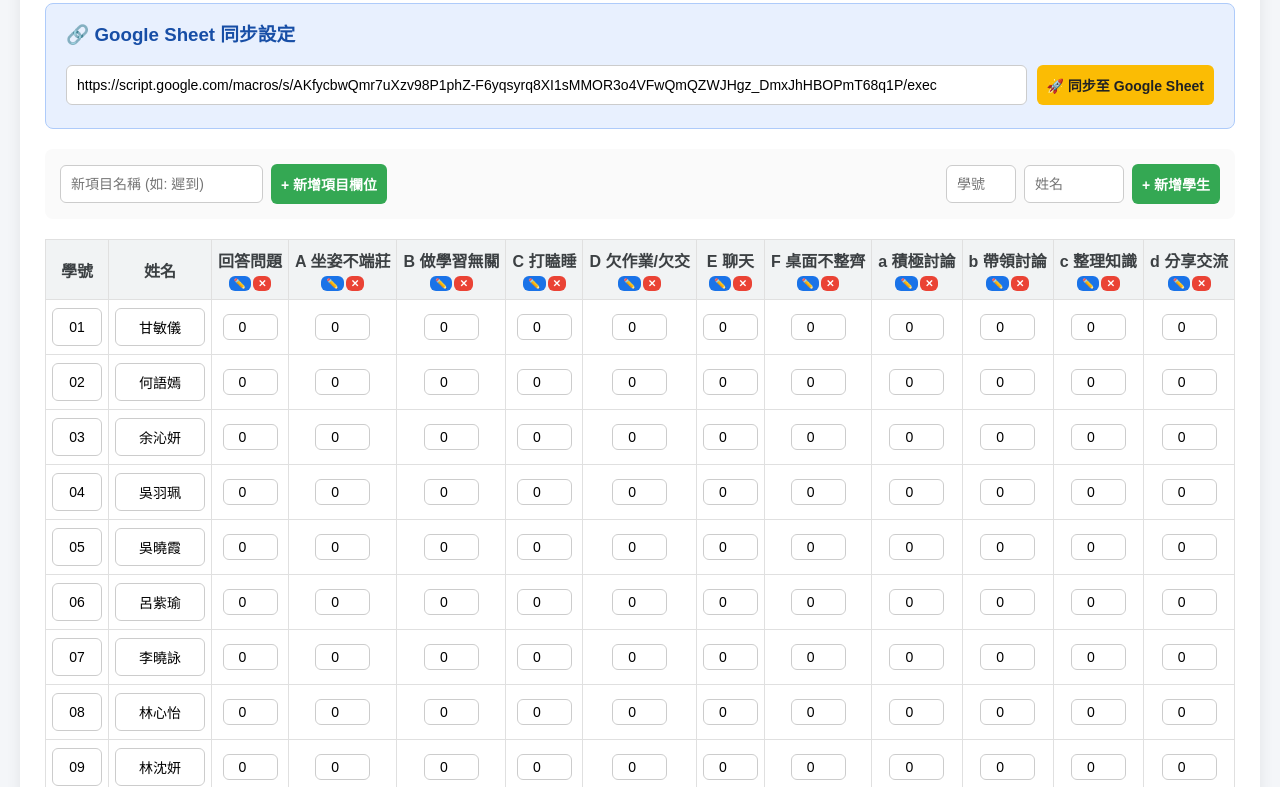
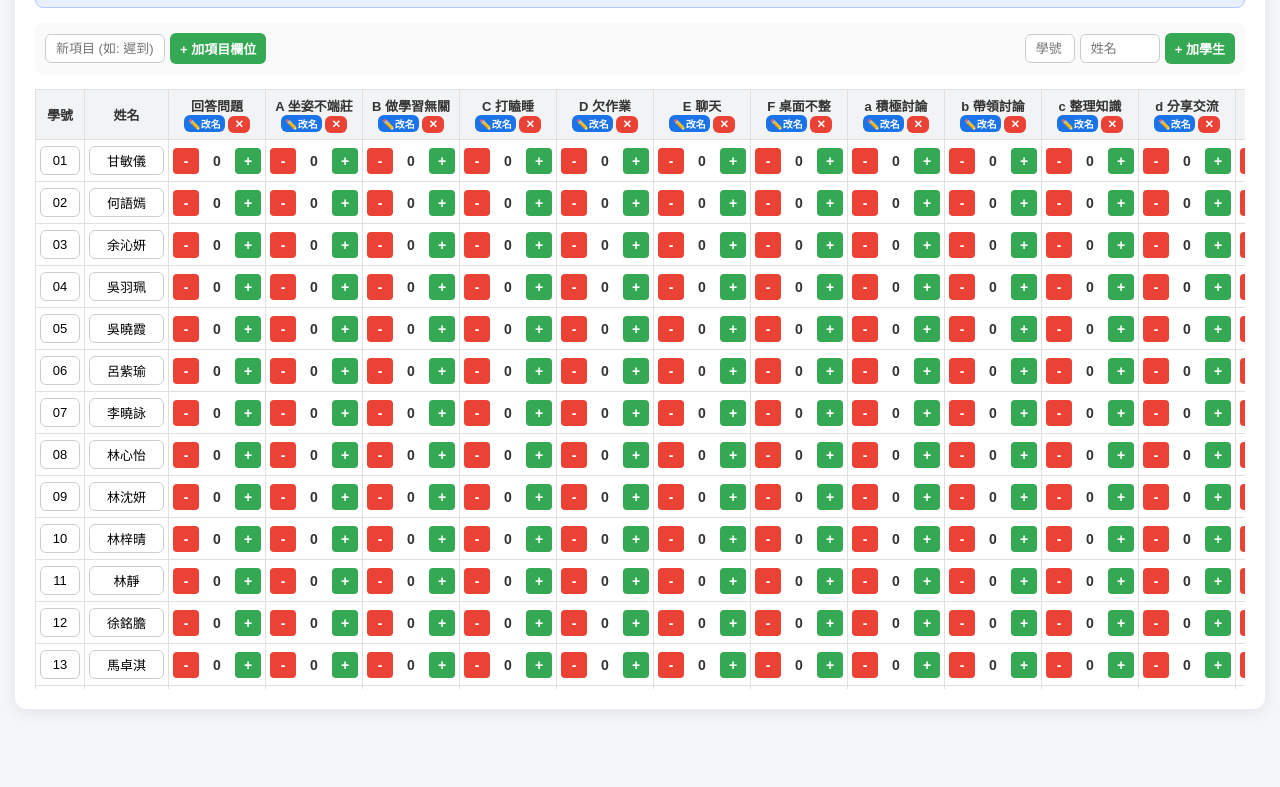
Before and after one commit to soksokieong23/mark, a plain HTML site: page index.html in a window 1280 px wide. Shown: the part 129-916 px from the top of the page. After the commit the page ends 853 px from the top, so only its background shows below. Drawn offline with Linux system fonts and the light colour scheme.

Commit message:
Update index.html

```diff
--- a/index.html
+++ b/index.html
@@ -3,7 +3,7 @@
 <head>
     <meta charset="UTF-8">
     <meta name="viewport" content="width=device-width, initial-scale=1.0">
-    <title>班級日常表現與計分管理系統</title>
+    <title>點擊加分與自動上傳系統</title>
     <style>
         * {
             box-sizing: border-box;
@@ -12,190 +12,187 @@
         body {
             background-color: #f4f6f9;
             margin: 0;
-            padding: 20px;
+            padding: 15px;
             color: #333;
         }
         .container {
-            max-width: 1400px;
+            max-width: 100%;
             margin: 0 auto;
             background: #ffffff;
-            padding: 25px;
+            padding: 20px;
             border-radius: 12px;
             box-shadow: 0 4px 15px rgba(0,0,0,0.08);
         }
         h1 {
             text-align: center;
             color: #1a73e8;
-            margin-bottom: 20px;
+            margin: 0 0 15px 0;
+            font-size: 22px;
         }
         .config-card {
             background: #e8f0fe;
             border: 1px solid #aecbfa;
             border-radius: 8px;
-            padding: 15px 20px;
-            margin-bottom: 20px;
-        }
-        .config-card h3 {
-            margin-top: 0;
-            color: #174ea6;
-        }
-        .config-group {
+            padding: 10px 15px;
+            margin-bottom: 15px;
             display: flex;
+            align-items: center;
             gap: 10px;
         }
-        input, button {
-            padding: 10px;
+        .config-card input {
+            flex: 1;
+            padding: 8px;
             border: 1px solid #ccc;
             border-radius: 6px;
-            font-size: 14px;
         }
-        input[type="text"], input[type="url"] {
-            flex: 1;
+        .sync-status {
+            font-size: 13px;
+            font-weight: bold;
+            min-width: 140px;
+            text-align: right;
+        }
+        .controls {
+            display: flex;
+            flex-wrap: wrap;
+            gap: 10px;
+            margin-bottom: 15px;
+            background: #fafafa;
+            padding: 10px;
+            border-radius: 8px;
+        }
+        .control-group {
+            display: flex;
+            align-items: center;
+            gap: 5px;
+        }
+        input, button {
+            padding: 6px 10px;
+            border: 1px solid #ccc;
+            border-radius: 6px;
+            font-size: 13px;
         }
         button {
             background-color: #1a73e8;
             color: white;
             border: none;
             cursor: pointer;
-            transition: background 0.2s;
             font-weight: bold;
         }
         button:hover { background-color: #1557b0; }
         button.add-btn { background-color: #34a853; }
-        button.add-btn:hover { background-color: #2d8e47; }
-        button.sync-btn { background-color: #fbbc04; color: #202124; }
-        button.sync-btn:hover { background-color: #e3a600; }
-        button.delete-btn { background-color: #ea4335; padding: 4px 8px; font-size: 12px; }
-        button.delete-btn:hover { background-color: #c5221f; }
+        button.delete-btn { background-color: #ea4335; padding: 2px 6px; font-size: 11px; }
 
-        .controls {
-            display: flex;
-            flex-wrap: wrap;
-            gap: 15px;
-            margin-bottom: 20px;
-            background: #fafafa;
-            padding: 15px;
-            border-radius: 8px;
-            align-items: center;
-        }
-        .control-group {
-            display: flex;
-            align-items: center;
-            gap: 8px;
-        }
         .table-responsive {
-            overflow-x: auto;
-            margin-top: 10px;
-            max-height: 70vh;
+            overflow: auto;
+            max-height: 75vh;
         }
         table {
             width: 100%;
             border-collapse: collapse;
-            min-width: 1200px;
+            white-space: nowrap;
         }
         th, td {
             border: 1px solid #e0e0e0;
-            padding: 8px 6px;
+            padding: 6px 4px;
             text-align: center;
-            white-space: nowrap;
         }
         th {
             background-color: #f1f3f4;
-            color: #3c4043;
-            font-weight: bold;
             position: sticky;
             top: 0;
             z-index: 10;
+            font-size: 13px;
         }
-        .score-input {
-            width: 55px;
-            text-align: center;
-            padding: 4px;
+
+        /* 點擊加減分按鈕樣式 */
+        .score-box {
+            display: flex;
+            align-items: center;
+            justify-content: center;
+            gap: 4px;
+        }
+        .btn-btn {
+            width: 26px;
+            height: 26px;
+            padding: 0;
+            line-height: 24px;
+            border-radius: 4px;
+            font-size: 14px;
+            font-weight: bold;
+        }
+        .btn-plus { background-color: #34a853; color: white; }
+        .btn-plus:hover { background-color: #2d8e47; }
+        .btn-minus { background-color: #ea4335; color: white; }
+        .btn-minus:hover { background-color: #c5221f; }
+        .score-val {
+            display: inline-block;
+            width: 28px;
+            font-weight: bold;
+            font-size: 14px;
         }
         .total-cell {
             font-weight: bold;
             color: #1a73e8;
             background-color: #e8f0fe;
-        }
-        .rename-header {
-            display: flex;
-            flex-direction: column;
-            align-items: center;
-            gap: 4px;
-        }
-        .header-actions {
-            display: flex;
-            gap: 2px;
-        }
-        .header-actions button {
-            padding: 2px 5px;
-            font-size: 10px;
-        }
-        .status-msg {
-            margin-top: 8px;
-            font-size: 13px;
-            font-weight: bold;
+            font-size: 15px;
         }
     </style>
 </head>
 <body>
 
 <div class="container">
-    <h1>學生課堂表現與日常計分系統</h1>
+    <h1>學生課堂點擊加分與自動同步系統</h1>
 
-    <!-- Google Sheet 串接區 -->
+    <!-- Google Sheet 網址設定與狀態顯示 -->
     <div class="config-card">
-        <h3>🔗 Google Sheet 同步設定</h3>
-        <div class="config-group">
-            <input type="url" id="scriptUrl" value="https://script.google.com/macros/s/AKfycbwQmr7uXzv98P1phZ-F6yqsyrq8XI1sMMOR3o4VFwQmQZWJHgz_DmxJhHBOPmT68q1P/exec" placeholder="請貼上 Google Apps Script Web App URL">
-            <button class="sync-btn" onclick="uploadToGoogleSheet()">🚀 同步至 Google Sheet</button>
-        </div>
-        <div id="statusMsg" class="status-msg"></div>
+        <label style="font-weight:bold; font-size:13px;">🔗 Apps Script URL:</label>
+        <input type="url" id="scriptUrl" value="https://script.google.com/macros/s/AKfycbwQmr7uXzv98P1phZ-F6yqsyrq8XI1sMMOR3o4VFwQmQZWJHgz_DmxJhHBOPmT68q1P/exec">
+        <div id="statusMsg" class="sync-status" style="color: #34a853;">🟢 就緒（微調分數即自動同步）</div>
     </div>
 
-    <!-- 控制功能區 -->
+    <!-- 管理按鈕區 -->
     <div class="controls">
         <div class="control-group">
-            <input type="text" id="newItemName" placeholder="新項目名稱 (如: 遲到)">
-            <button class="add-btn" onclick="addColumn()">+ 新增項目欄位</button>
+            <input type="text" id="newItemName" placeholder="新項目 (如: 遲到)" style="width: 120px;">
+            <button class="add-btn" onclick="addColumn()">+ 加項目欄位</button>
         </div>
 
         <div class="control-group" style="margin-left: auto;">
-            <input type="text" id="newNo" placeholder="學號" style="width: 70px;">
-            <input type="text" id="newName" placeholder="姓名" style="width: 100px;">
-            <button class="add-btn" onclick="addRow()">+ 新增學生</button>
+            <input type="text" id="newNo" placeholder="學號" style="width: 50px;">
+            <input type="text" id="newName" placeholder="姓名" style="width: 80px;">
+            <button class="add-btn" onclick="addRow()">+ 加學生</button>
         </div>
     </div>
 
-    <!-- 評分表格 -->
+    <!-- 計分表格 -->
     <div class="table-responsive">
-        <table id="scoreTable">
+        <table>
             <thead>
                 <tr id="tableHeader">
                     <th>學號</th>
                     <th>姓名</th>
-                    <!-- 動態評分項目欄位 -->
+                    <!-- 動態欄位 -->
                     <th>總分</th>
                     <th>操作</th>
                 </tr>
             </thead>
             <tbody id="tableBody">
-                <!-- 資料自動生成 -->
+                <!-- 資料區 -->
             </tbody>
         </table>
     </div>
 </div>
 
 <script>
-    // 1. 初始化計分項目 (根據圖片包含回答問題 + A~F + a~e)
+    // 預設項目欄位
     let columns = [
         { id: 'q_ans', name: '回答問題' },
         { id: 'A', name: 'A 坐姿不端莊' },
         { id: 'B', name: 'B 做學習無關' },
         { id: 'C', name: 'C 打瞌睡' },
-        { id: 'D', name: 'D 欠作業/欠交' },
+        { id: 'D', name: 'D 欠作業' },
         { id: 'E', name: 'E 聊天' },
-        { id: 'F', name: 'F 桌面不整齊' },
+        { id: 'F', name: 'F 桌面不整' },
         { id: 'a', name: 'a 積極討論' },
         { id: 'b', name: 'b 帶領討論' },
         { id: 'c', name: 'c 整理知識' },
@@ -203,7 +200,7 @@
         { id: 'e', name: 'e 認真做操' }
     ];
 
-    // 2. 初始化圖片中的 33 位學生資料
+    // 預設 33 位學生名單
     const rawStudentList = [
         "甘敏儀", "何語嫣", "余沁妍", "吳羽珮", "吳曉霞",
         "呂紫瑜", "李曉詠", "林心怡", "林沈妍", "林梓晴",
@@ -227,6 +224,7 @@
     });
 
     let colCounter = 1;
+    let autoSyncTimer = null; // 自動同步節流定時器
 
     window.onload = function() {
         renderTable();
@@ -237,52 +235,44 @@
         const headerTr = document.getElementById('tableHeader');
         const body = document.getElementById('tableBody');
 
-        headerTr.innerHTML = `
-            <th>學號</th>
-            <th>姓名</th>
-        `;
+        headerTr.innerHTML = `<th>學號</th><th>姓名</th>`;
 
-        // 渲染欄位表頭
         columns.forEach(col => {
             const th = document.createElement('th');
             th.innerHTML = `
-                <div class="rename-header">
-                    <span>${col.name}</span>
-                    <div class="header-actions">
-                        <button onclick="enableRename('${col.id}')" title="修改名稱">✏️</button>
-                        <button class="delete-btn" onclick="deleteColumn('${col.id}')" title="刪除欄位">✕</button>
-                    </div>
+                <div>
+                    ${col.name}<br>
+                    <button onclick="enableRename('${col.id}')" style="padding:1px 4px; font-size:10px;">✏️改名</button>
+                    <button class="delete-btn" onclick="deleteColumn('${col.id}')">✕</button>
                 </div>
             `;
             headerTr.appendChild(th);
         });
 
-        headerTr.innerHTML += `
-            <th>總分</th>
-            <th>操作</th>
-        `;
+        headerTr.innerHTML += `<th>總分</th><th>操作</th>`;
 
-        // 渲染學生資料列
         body.innerHTML = '';
         rowsData.forEach((row, rowIndex) => {
             const tr = document.createElement('tr');
 
             let total = 0;
-            columns.forEach(col => {
-                total += parseFloat(row.scores[col.id]) || 0;
-            });
+            columns.forEach(col => total += parseFloat(row.scores[col.id]) || 0);
 
             let rowHtml = `
-                <td><input type="text" value="${row.no}" onchange="updateRowInfo(${rowIndex}, 'no', this.value)" style="width:50px; text-align:center;"></td>
-                <td><input type="text" value="${row.name}" onchange="updateRowInfo(${rowIndex}, 'name', this.value)" style="width:90px; text-align:center;"></td>
+                <td><input type="text" value="${row.no}" onchange="updateRowInfo(${rowIndex}, 'no', this.value)" style="width:40px; text-align:center;"></td>
+                <td><input type="text" value="${row.name}" onchange="updateRowInfo(${rowIndex}, 'name', this.value)" style="width:75px; text-align:center;"></td>
             `;
 
+            // 點擊 +1 / -1 按鈕設計
             columns.forEach(col => {
-                const scoreVal = row.scores[col.id] !== undefined ? row.scores[col.id] : 0;
+                const scoreVal = row.scores[col.id] || 0;
                 rowHtml += `
                     <td>
-                        <input type="number" class="score-input" value="${scoreVal}"
-                               oninput="updateScore(${rowIndex}, '${col.id}', this.value)">
+                        <div class="score-box">
+                            <button class="btn-btn btn-minus" onclick="changeScore(${rowIndex}, '${col.id}', -1)">-</button>
+                            <span class="score-val" id="val-${rowIndex}-${col.id}">${scoreVal}</span>
+                            <button class="btn-btn btn-plus" onclick="changeScore(${rowIndex}, '${col.id}', 1)">+</button>
+                        </div>
                     </td>
                 `;
             });
@@ -297,104 +287,114 @@
         });
     }
 
-    // 新增自訂欄位
+    // 點擊增加或減少分數（並觸發自動同步）
+    function changeScore(rowIndex, colId, delta) {
+        rowsData[rowIndex].scores[colId] = (rowsData[rowIndex].scores[colId] || 0) + delta;
+
+        // 更新當前格子的數字
+        document.getElementById(`val-${rowIndex}-${colId}`).innerText = rowsData[rowIndex].scores[colId];
+
+        // 更新總分
+        let total = 0;
+        columns.forEach(col => total += (parseFloat(rowsData[rowIndex].scores[col.id]) || 0));
+        document.getElementById(`total-${rowIndex}`).innerText = total;
+
+        // 觸發秒同步到 Google Sheet
+        triggerAutoSync();
+    }
+
+    // 新增欄位
     function addColumn() {
         const input = document.getElementById('newItemName');
         const colName = input.value.trim();
-        if (!colName) {
-            alert('請輸入項目名稱！');
-            return;
-        }
+        if (!colName) return alert('請輸入名稱');
 
         const newColId = 'custom_' + colCounter++;
         columns.push({ id: newColId, name: colName });
-
-        rowsData.forEach(row => {
-            row.scores[newColId] = 0;
-        });
+        rowsData.forEach(row => row.scores[newColId] = 0);
 
         input.value = '';
         renderTable();
+        triggerAutoSync();
     }
 
     // 重命名欄位
     function enableRename(colId) {
         const col = columns.find(c => c.id === colId);
         if (!col) return;
-
-        const newName = prompt('請輸入新的欄位名稱：', col.name);
-        if (newName !== null && newName.trim() !== '') {
+        const newName = prompt('請輸入新項目名稱：', col.name);
+        if (newName && newName.trim()) {
             col.name = newName.trim();
             renderTable();
+            triggerAutoSync();
         }
     }
 
     // 刪除欄位
     function deleteColumn(colId) {
-        if (confirm('確定要刪除這個項目欄位嗎？相關數據將會被清除。')) {
+        if (confirm('確定刪除此欄位？')) {
             columns = columns.filter(c => c.id !== colId);
             rowsData.forEach(row => delete row.scores[colId]);
             renderTable();
+            triggerAutoSync();
         }
     }
 
     // 新增學生
     function addRow() {
         const no = document.getElementById('newNo').value.trim() || '00';
-        const name = document.getElementById('newName').value.trim() || '未命名';
+        const name = document.getElementById('newName').value.trim() || '新學生';
 
         const newScores = {};
         columns.forEach(col => newScores[col.id] = 0);
 
-        rowsData.push({
-            id: Date.now(),
-            no: no,
-            name: name,
-            scores: newScores
-        });
+        rowsData.push({ id: Date.now(), no: no, name: name, scores: newScores });
 
         document.getElementById('newNo').value = '';
         document.getElementById('newName').value = '';
 
         renderTable();
-    }
-
-    // 更新分數與總分
-    function updateScore(rowIndex, colId, value) {
-        const numVal = parseFloat(value) || 0;
-        rowsData[rowIndex].scores[colId] = numVal;
-
-        let total = 0;
-        columns.forEach(col => {
-            total += (parseFloat(rowsData[rowIndex].scores[col.id]) || 0);
-        });
-
-        document.getElementById(`total-${rowIndex}`).innerText = total;
+        triggerAutoSync();
     }
 
     function updateRowInfo(rowIndex, field, value) {
         rowsData[rowIndex][field] = value;
+        triggerAutoSync();
     }
 
     function deleteRow(rowIndex) {
-        if (confirm('確定要刪除這位學生？')) {
+        if (confirm('確定刪除該學生？')) {
             rowsData.splice(rowIndex, 1);
             renderTable();
+            triggerAutoSync();
         }
     }
 
-    // 同步上傳至 Google Sheet
+    // 自動同步機制 (防止太頻繁請求，點擊後 0.8 秒無連續點擊即發送)
+    function triggerAutoSync() {
+        const statusMsg = document.getElementById('statusMsg');
+        statusMsg.style.color = '#fbbc04';
+        statusMsg.innerText = '🟡 變更中...準備同步';
+
+        clearTimeout(autoSyncTimer);
+        autoSyncTimer = setTimeout(() => {
+            uploadToGoogleSheet();
+        }, 800);
+    }
+
+    // 發送至 Google Sheet
     function uploadToGoogleSheet() {
         const url = document.getElementById('scriptUrl').value.trim();
         const statusMsg = document.getElementById('statusMsg');
 
         if (!url) {
-            alert('請輸入有效的 Google Apps Script 網址！');
+            statusMsg.style.color = '#ea4335';
+            statusMsg.innerText = '❌ 未設定 Web App URL';
             return;
         }
 
         statusMsg.style.color = '#1a73e8';
-        statusMsg.innerText = '⏳ 正在上傳資料至 Google Sheet...';
+        statusMsg.innerText = '⏳ 自動同步中...';
 
         const header = ['學號', '姓名', ...columns.map(c => c.name), '總分'];
         const rows = rowsData.map(row => {
@@ -407,21 +407,19 @@
             return [row.no, row.name, ...scoreArr, total];
         });
 
-        const payload = { header: header, rows: rows };
-
         fetch(url, {
             method: 'POST',
             mode: 'no-cors',
             headers: { 'Content-Type': 'application/json' },
-            body: JSON.stringify(payload)
+            body: JSON.stringify({ header: header, rows: rows })
         })
         .then(() => {
             statusMsg.style.color = '#34a853';
-            statusMsg.innerText = '✅ 資料已傳送至 Google Sheet！請至您的 Google 試算表確認結果。';
+            statusMsg.innerText = '🟢 已自動同步至 Google Sheet！';
         })
         .catch(err => {
             statusMsg.style.color = '#ea4335';
-            statusMsg.innerText = '❌ 發送失敗，請檢查網路連線或 Apps Script 部署設定。';
+            statusMsg.innerText = '❌ 同步失敗';
             console.error(err);
         });
     }
```
